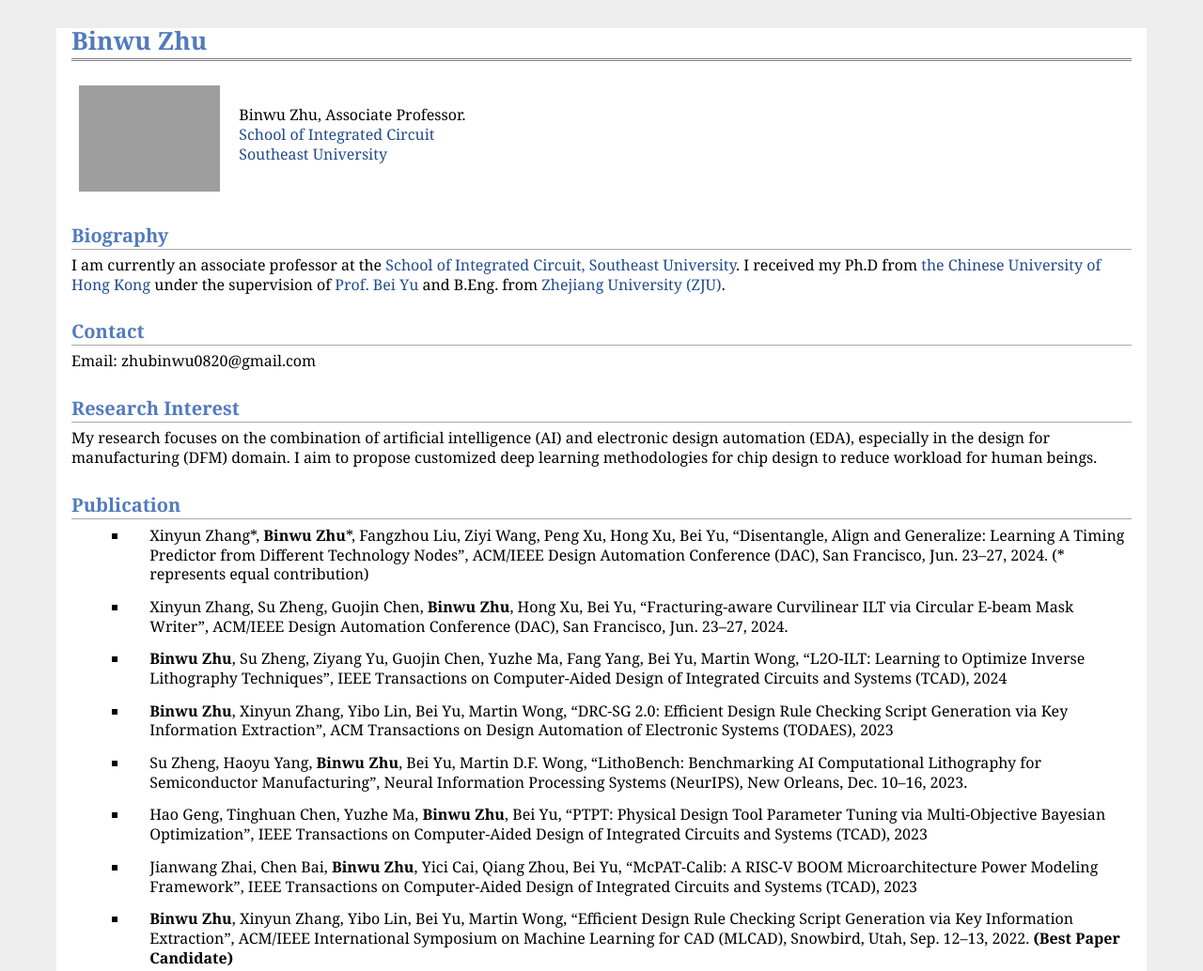
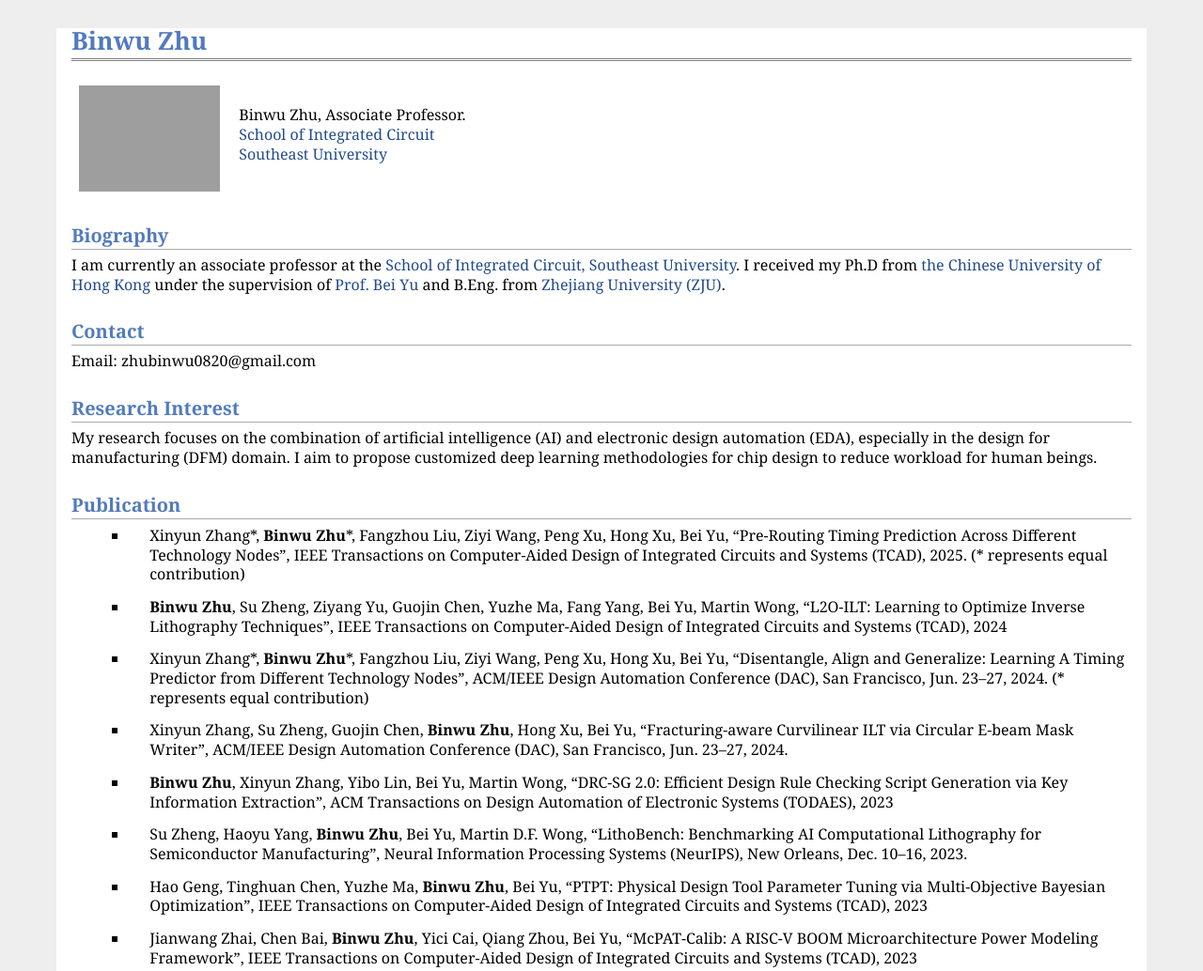
Before and after one commit to Kins1ley/Kins1ley.github.io, a plain HTML site: page index.html in a window 1280 px wide. Shown: the top 1034 px of the page at 94% size. Drawn offline with Linux system fonts and the light colour scheme; grey boxes are pictures that could not be loaded.

Commit message:
update homepage

```diff
--- a/index.html
+++ b/index.html
@@ -27,15 +27,19 @@
 <p>My research focuses on the combination of artificial intelligence (AI) and electronic design automation (EDA), especially in the design for manufacturing (DFM) domain. I aim to propose customized deep learning methodologies for chip design to reduce workload for human beings.</p>
 <h2>Publication</h2>
 <ul>
+<li><p>Xinyun Zhang*, <b>Binwu Zhu</b>*, Fangzhou Liu, Ziyi Wang, Peng Xu, Hong Xu, Bei Yu, “Pre-Routing Timing Prediction Across Different Technology Nodes”, IEEE Transactions on Computer-Aided Design of Integrated Circuits and Systems (TCAD), 2025. (* represents equal contribution)</p>
+</li>
+</ul>
+<ul>
+<li><p><b>Binwu Zhu</b>, Su Zheng, Ziyang Yu, Guojin Chen, Yuzhe Ma, Fang Yang, Bei Yu, Martin Wong, “L2O-ILT: Learning to Optimize Inverse Lithography Techniques”, IEEE Transactions on Computer-Aided Design of Integrated Circuits and Systems (TCAD), 2024</p>
+</li>
+</ul>
+<ul>
 <li><p>Xinyun Zhang*, <b>Binwu Zhu</b>*, Fangzhou Liu, Ziyi Wang, Peng Xu, Hong Xu, Bei Yu, “Disentangle, Align and Generalize: Learning A Timing Predictor from Different Technology Nodes”, ACM/IEEE Design Automation Conference (DAC), San Francisco, Jun. 23–27, 2024. (* represents equal contribution)</p>
 </li>
 </ul>
 <ul>
 <li><p>Xinyun Zhang, Su Zheng, Guojin Chen, <b>Binwu Zhu</b>, Hong Xu, Bei Yu, “Fracturing-aware Curvilinear ILT via Circular E-beam Mask Writer”, ACM/IEEE Design Automation Conference (DAC), San Francisco, Jun. 23–27, 2024.</p>
-</li>
-</ul>
-<ul>
-<li><p><b>Binwu Zhu</b>, Su Zheng, Ziyang Yu, Guojin Chen, Yuzhe Ma, Fang Yang, Bei Yu, Martin Wong, “L2O-ILT: Learning to Optimize Inverse Lithography Techniques”, IEEE Transactions on Computer-Aided Design of Integrated Circuits and Systems (TCAD), 2024</p>
 </li>
 </ul>
 <ul>
```
Also changed, not shown: 1 other file.
